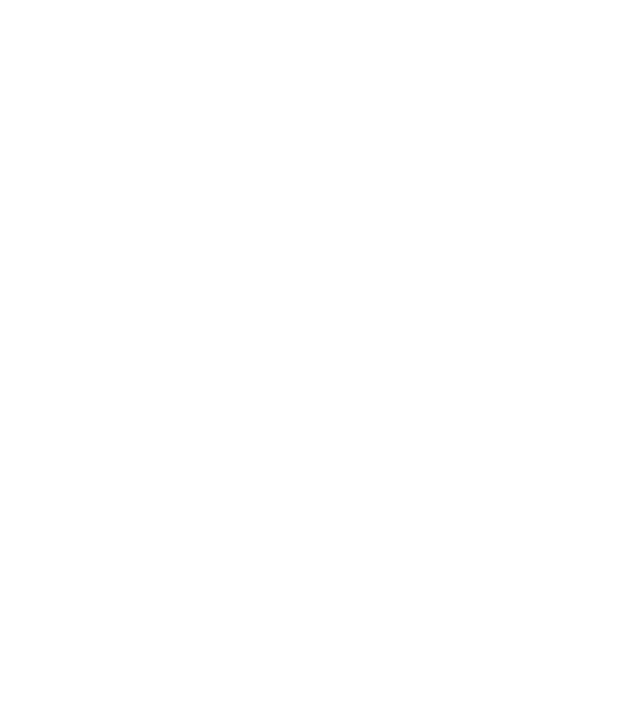
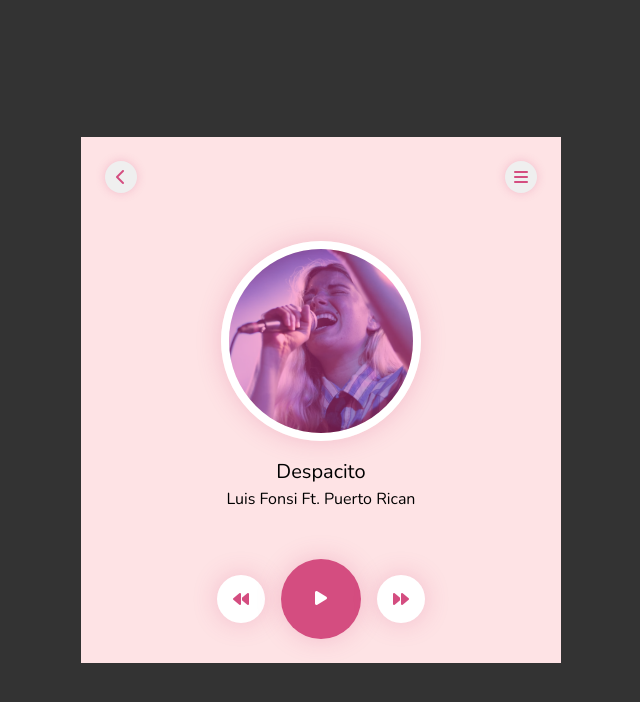
Before and after one commit to adswhitehouse/music-player, a plain HTML site: page index.html in a window 1280 px wide. Shown: the whole page, without its empty margins (319-959 px from the left). Drawn offline with nearby package versions, Linux system fonts and the light colour scheme.

Commit message:
added html/css

```diff
--- a/index.html
+++ b/index.html
@@ -17,6 +17,22 @@
 </head>
 
 <body>
+  <div class="player-container">
+    <div class="top-controls">
+      <button><i class="fa-solid fa-chevron-left"></i></button>
+      <button><i class="fa-solid fa-bars"></i></button>
+    </div>
+    <div class="song-info">
+      <img src="./images/468-thumbnail.png" alt="current song artwork">
+      <p class="track-name">Despacito</p>
+      <p class="track-artist">Luis Fonsi Ft. Puerto Rican</p>
+    </div>
+    <div class="controls">
+      <button class="back-btn"><i class="fa-solid fa-backward"></i></button>
+      <button class="play-btn"><i class="fa-solid fa-play"></i></button>
+      <button class="forward-btn"><i class="fa-solid fa-forward"></i></button>
+    </div>
+  </div>
   <script src="./script.js"></script>
 </body>
 
--- a/styles.css
+++ b/styles.css
@@ -52,6 +52,103 @@ select {
 }
 /* CSS Reset */
 
+/* Body */
 body {
   font-family: "Nunito", serif;
+  background-color: #333333;
+  display: flex;
+  align-items: center;
+  justify-content: center;
 }
+
+/* Player Container */
+.player-container {
+  background-color: #fee3e5;
+  padding: 1.5rem;
+  display: flex;
+  flex-direction: column;
+  gap: 3rem;
+  align-items: center;
+  width: 30rem;
+}
+
+/* Top Controls */
+.top-controls {
+  display: flex;
+  justify-content: space-between;
+  width: 100%;
+}
+
+.top-controls button {
+  width: 2rem;
+  height: 2rem;
+  border-radius: 50%;
+  display: flex;
+  align-items: center;
+  justify-content: center;
+  border: none;
+  color: #d44d80;
+  box-shadow: 0 0 10px rgba(212, 77, 128, 0.25);
+  cursor: pointer;
+}
+
+/* Song Info */
+.song-info img {
+  width: 200px;
+  height: 200px;
+  border-radius: 50%;
+  border: 0.5rem solid #fff;
+  box-shadow: 0 0 25px rgba(212, 77, 128, 0.25);
+  margin-bottom: 1rem;
+}
+
+.track-name {
+  font-size: 1.25rem;
+  text-align: center;
+}
+
+.track-artist {
+  text-align: center;
+}
+
+/* Controls */
+.controls {
+  display: flex;
+  gap: 1rem;
+  align-items: center;
+}
+
+.back-btn,
+.forward-btn {
+  width: 3rem;
+  height: 3rem;
+  border-radius: 50%;
+  border: none;
+  display: flex;
+  align-items: center;
+  justify-content: center;
+  color: #d44d80;
+  background-color: #fff;
+  box-shadow: 0 0 25px rgba(212, 77, 128, 0.25);
+  cursor: pointer;
+}
+
+.play-btn {
+  width: 5rem;
+  height: 5rem;
+  border-radius: 50%;
+  border: none;
+  color: #fff;
+  background-color: #d44d80;
+  box-shadow: 0 0 25px rgba(212, 77, 128, 0.25);
+  cursor: pointer;
+}
+
+/* Media Query */
+@media screen and (max-width: 30rem) {
+  .player-container {
+    width: 100vw;
+    height: 100vh;
+    justify-content: space-between;
+  }
+}
```
